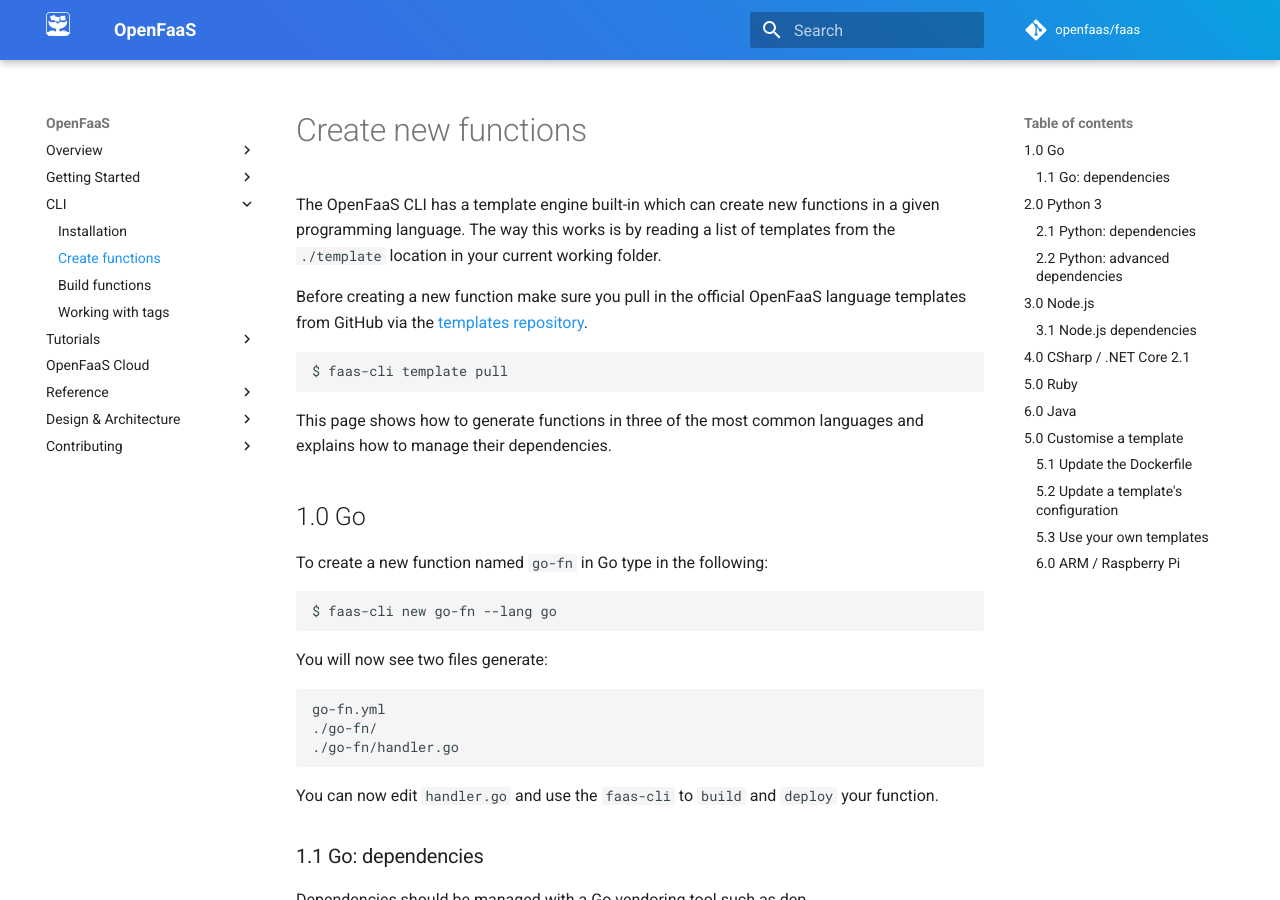
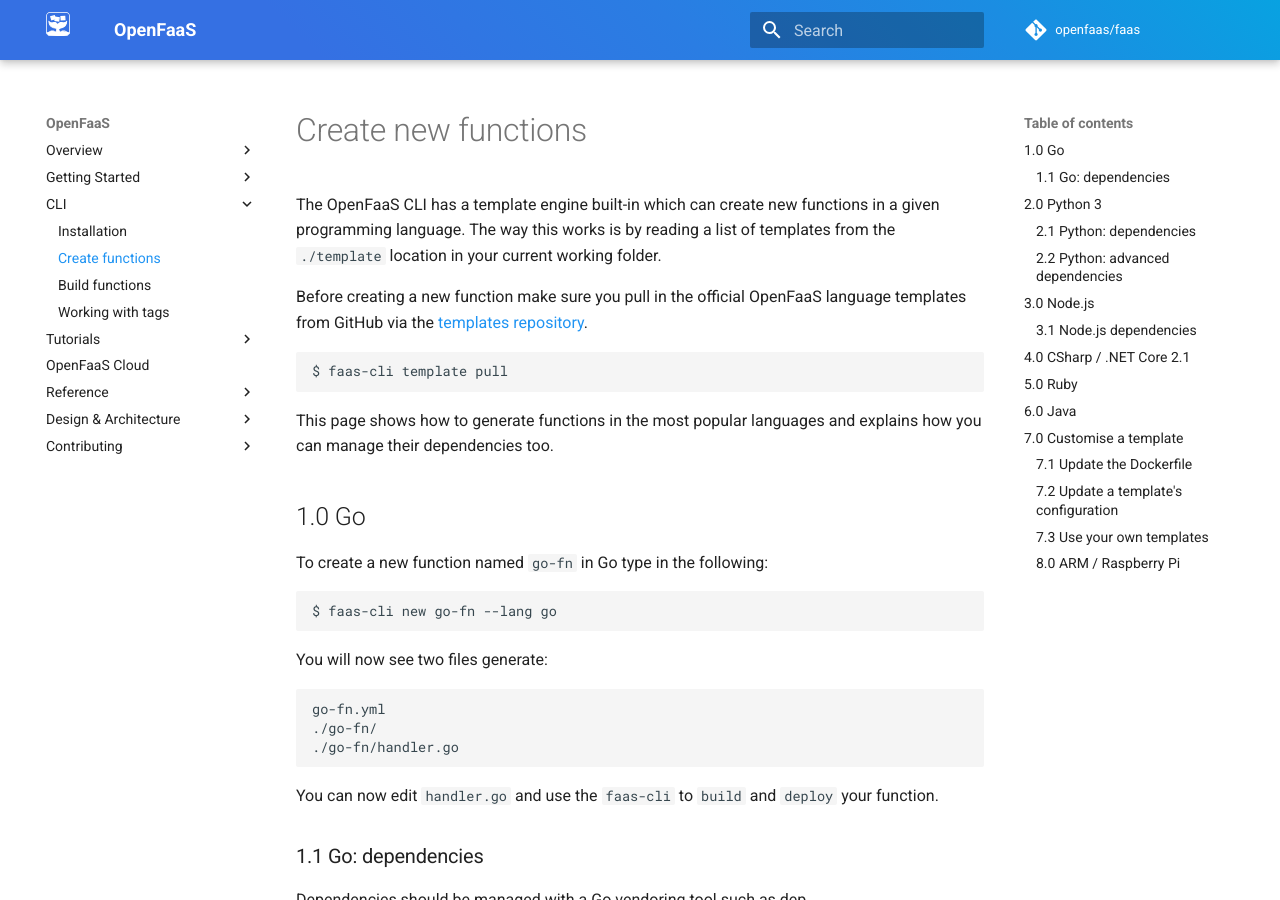
Before and after one commit to openfaas/docs, an MkDocs documentation site: the page built from docs/cli/templates.md, in a window 1280 px wide and 900 px high. Built offline with MkDocs 1.6.1 and Material for MkDocs 9.7.7, drawn with Linux system fonts in a browser that asks for light colours; comment, search, counter and statistics services are not loaded; some of the changed text lies outside the part shown.

Commit message:
Re-order headings for templates page
Signed-off-by: Alex Ellis (VMware) <alexellis2@gmail.com>

````diff
--- a/docs/cli/templates.md
+++ b/docs/cli/templates.md
@@ -8,7 +8,7 @@ Before creating a new function make sure you pull in the official OpenFaaS langu
 $ faas-cli template pull
 ```
 
-This page shows how to generate functions in three of the most common languages and explains how to manage their dependencies.
+This page shows how to generate functions in the most popular languages and explains how you can manage their dependencies too.
 
 ## 1.0 Go
 
@@ -182,13 +182,13 @@ You can use `getHeader(k)` on the Request interface to query a header.
 
 To set a header such as content-type you can use `setHeader(k, v)` on the Response interface.
 
-## 5.0 Customise a template
+## 7.0 Customise a template
 
 It is recommended that you use the official templates as they are provided and if there is a short-coming that you raise a GitHub issue so we can improve the templates for everyone.
 
 All templates are driven by a Dockerfile and can be customised by editing the files found in the ./template folder.
 
-### 5.1 Update the Dockerfile
+### 7.1 Update the Dockerfile
 
 There are several reasons why you may want to update your Dockerfile, just edit `./template/<language_name>/Dockerfile`.
 
@@ -198,7 +198,7 @@ There are several reasons why you may want to update your Dockerfile, just edit
 
 * Try a new version of a base-image - it may be that the project is showing support for Node.js LTS, but you want the cutting-edge version, you can do that too
 
-### 5.2 Update a template's configuration
+### 7.2 Update a template's configuration
 
 The name of a template is read from a "template.yml" file kept within the template folder: `./template/<language_name>/template.yml`
 
@@ -212,13 +212,13 @@ fprocess: dotnet ./root.dll
 * `language` is the display name used for `faas-cli new --list`.
 * `fprocess` provides the process to run for each invocation - i.e. your function
 
-### 5.3 Use your own templates
+### 7.3 Use your own templates
 
 You can use your own Git repository for a custom or forked set of templates. This can be public or private.
 
 See `faas-cli template pull` for more information.
 
-### 6.0 ARM / Raspberry Pi
+### 8.0 ARM / Raspberry Pi
 
 Templates for ARM and Raspberry Pi are provided on a best-effort basis. If you can help with maintenance please let the project contributors know.
 
````
